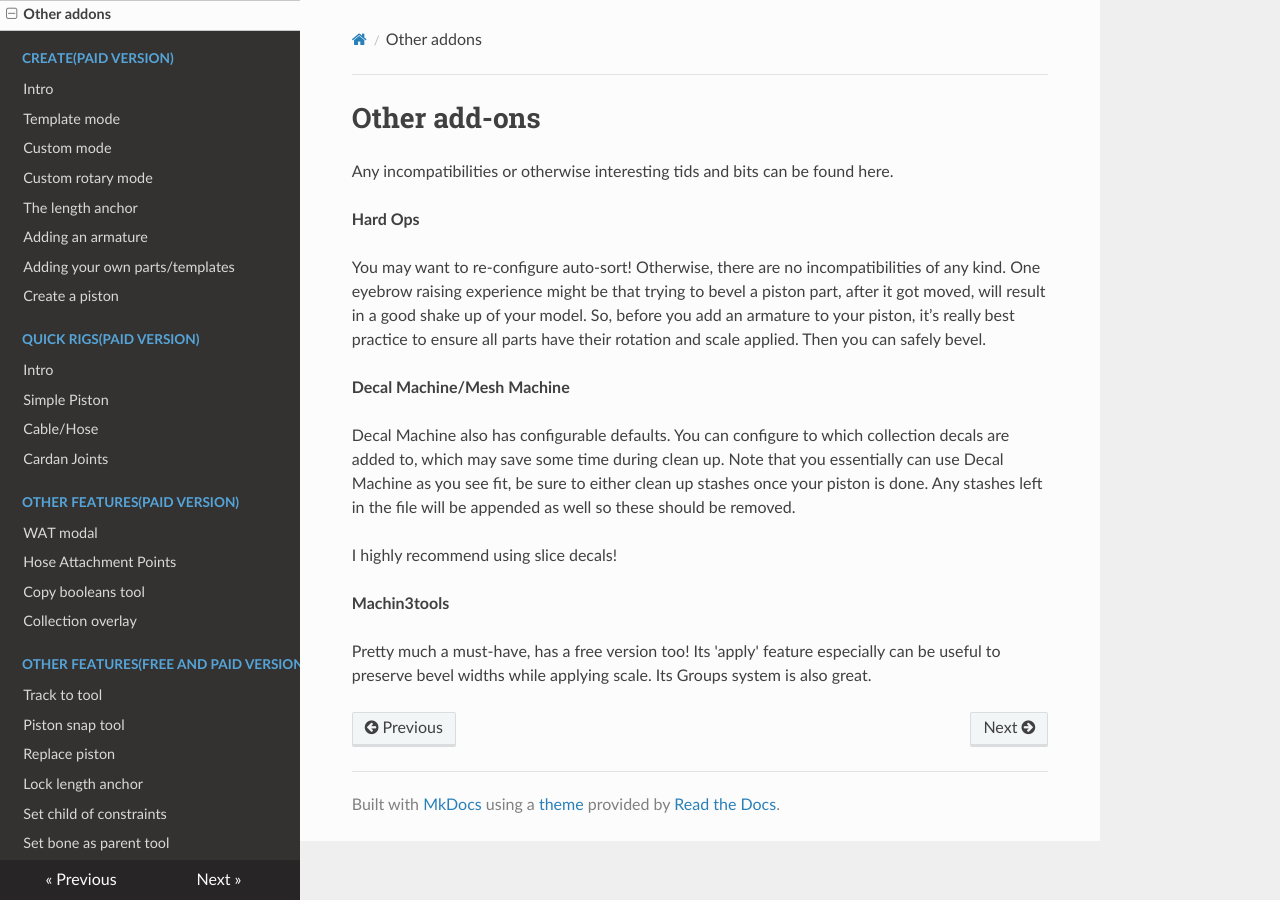
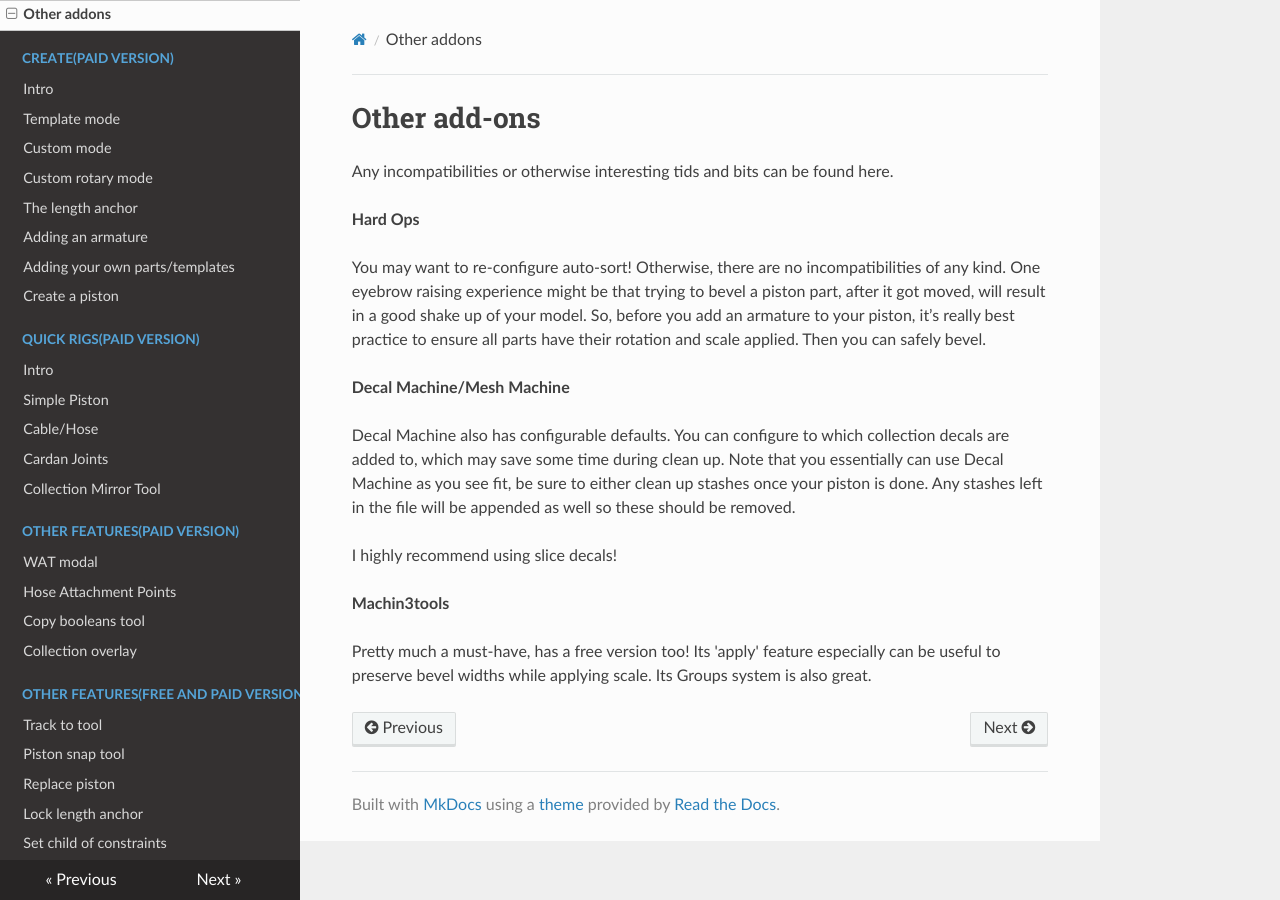
Before and after one commit to ZenderB3D/pp_docs, an MkDocs documentation site: the page built from docs/oaddons.md, in a window 1280 px wide. Built offline with MkDocs 1.6.1, drawn with Linux system fonts in a browser that asks for light colours; nearby versions of some CDN libraries.

Commit message:
Update mkdocs.yml

```diff
--- a/mkdocs.yml
+++ b/mkdocs.yml
@@ -21,6 +21,7 @@ nav:
         - Simple Piston: Quickrigs/simplepiston.md
         - Cable/Hose: Quickrigs/righose.md
         - Cardan Joints: Quickrigs/unijoints.md
+        - Collection Mirror Tool: Quickrigs/collectionmirror.md
     - Other Features(paid version):
         - WAT modal: Features/wat_modal.md
         - Hose Attachment Points: Features/haps.md
```
